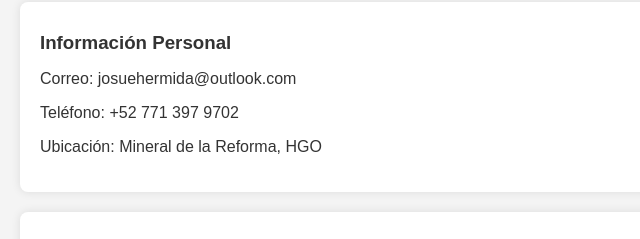
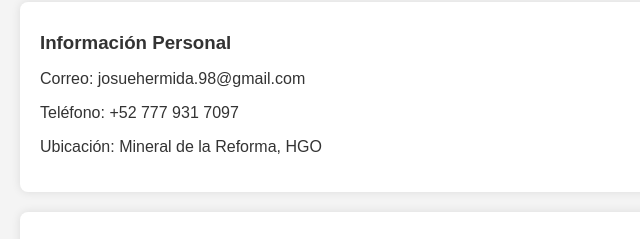
Before and after one commit to josuehermidafdz/mi-cv, a plain HTML site: page index.html in a window 1280 px wide. Shown: the part 347-586 px from the top of the page, 0-640 px from the left. Drawn offline with Linux system fonts and the light colour scheme.

Commit message:
index.html

```diff
--- a/index.html
+++ b/index.html
@@ -15,8 +15,8 @@
     </header>
     <section>
         <h3>Información Personal</h3>
-        <p>Correo: josuehermida@outlook.com</p>
-        <p>Teléfono: +52 771 397 9702</p>
+        <p>Correo: josuehermida.98@gmail.com</p>
+        <p>Teléfono: +52 777 931 7097</p>
         <p>Ubicación: Mineral de la Reforma, HGO</p>
     </section>
     <section>
```
